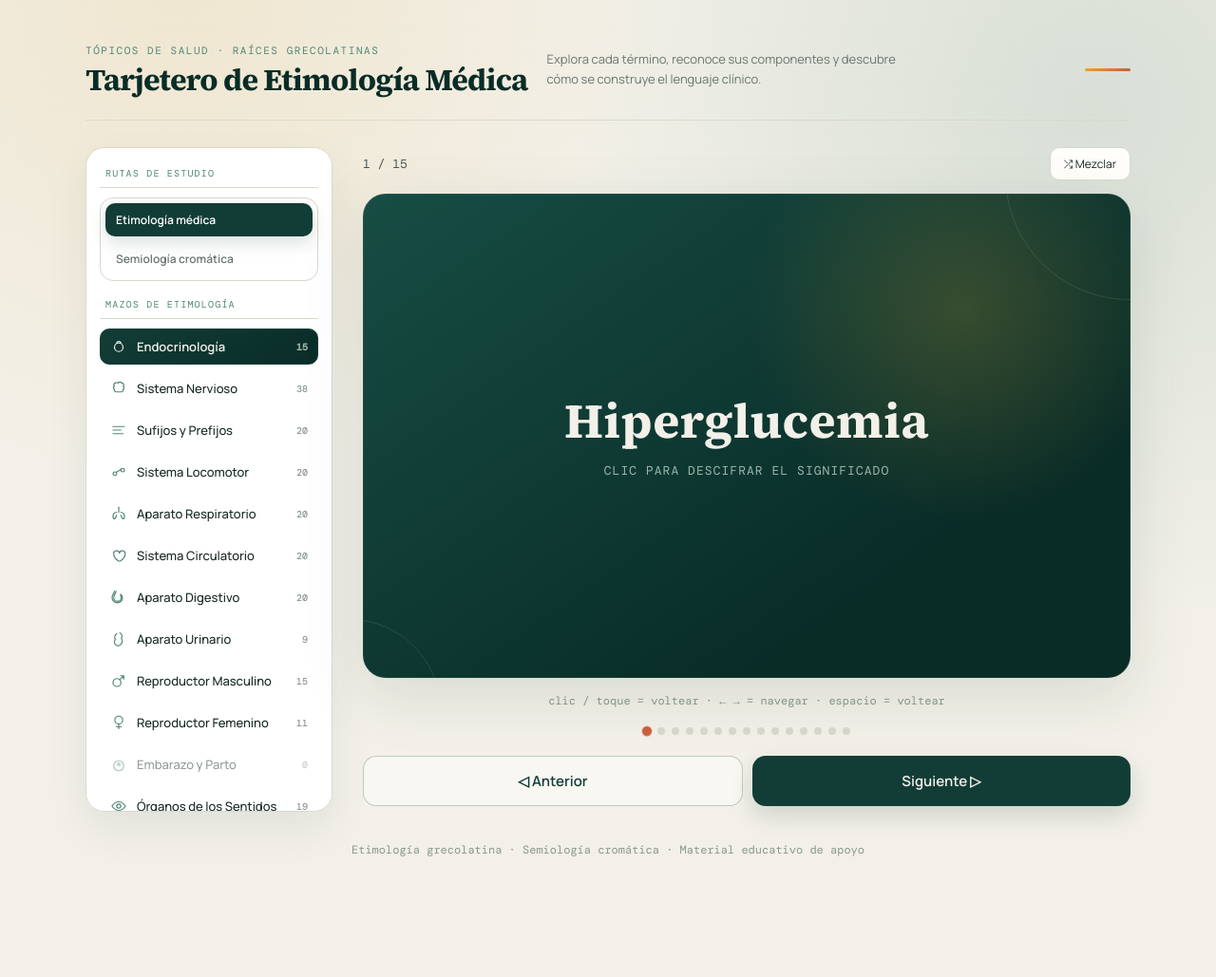
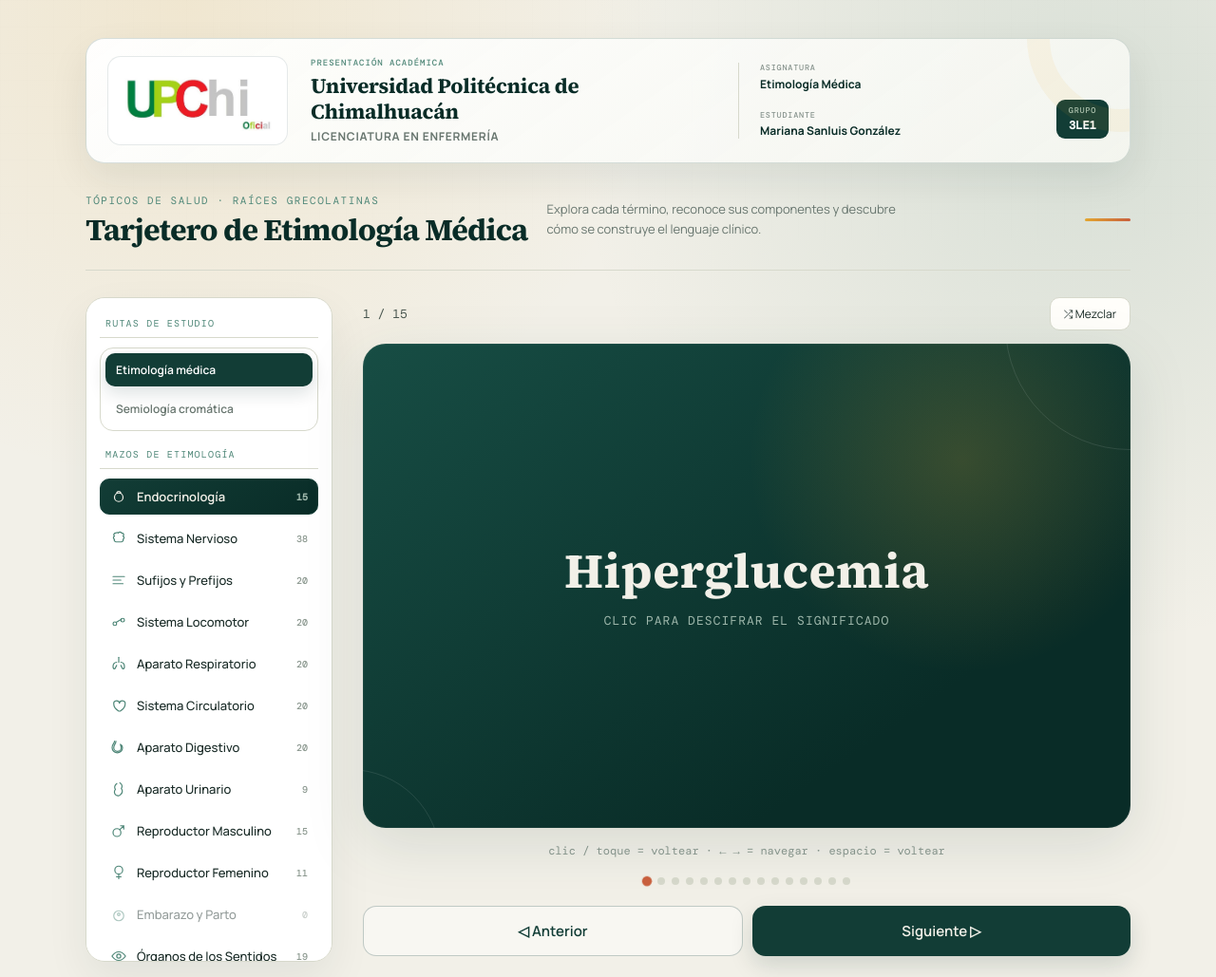
Before and after one commit to TarjeDigital/TarjeteroDigital, a plain HTML site: page index.html in a window 1280 px wide. Shown: the top 1029 px of the page at 95% size. Before the commit the page ends 963 px from the top, so only its background shows below. Drawn offline with nearby package versions, Linux system fonts and the light colour scheme.

Commit message:
Agregar logo e index actualizado

```diff
--- a/index.html
+++ b/index.html
@@ -439,8 +439,9 @@
       padding:0;
       display:grid;
       grid-template-columns:260px 1fr;
-      grid-template-rows:auto 1fr auto;
+      grid-template-rows:auto auto 1fr auto;
       grid-template-areas:
+        "institution institution"
         "header  header"
         "sidebar main"
         "footer  footer";
@@ -608,6 +609,98 @@
     mask-image:linear-gradient(to bottom,#000,transparent 75%);
   }
   button{ -webkit-tap-highlight-color:transparent; }
+  .institutional-banner{
+    position:relative;
+    overflow:hidden;
+    display:grid;
+    grid-template-columns:124px minmax(0,1fr);
+    gap:16px;
+    align-items:center;
+    margin-bottom:22px;
+    padding:16px;
+    border:1px solid rgba(18,61,54,.16);
+    border-radius:20px;
+    background:linear-gradient(145deg,rgba(255,255,255,.94),rgba(246,247,241,.88));
+    box-shadow:0 16px 40px rgba(9,44,39,.08);
+  }
+  .institutional-banner::after{
+    content:"";
+    position:absolute;
+    width:150px;
+    height:150px;
+    right:-90px;
+    top:-100px;
+    border-radius:50%;
+    border:24px solid rgba(227,166,47,.08);
+    pointer-events:none;
+  }
+  .institutional-logo{
+    display:grid;
+    place-items:center;
+    min-height:82px;
+    padding:10px;
+    border-radius:14px;
+    background:#fff;
+    border:1px solid rgba(18,61,54,.11);
+  }
+  .institutional-logo img{display:block;width:100%;height:auto;}
+  .institutional-copy{min-width:0;}
+  .institutional-kicker{
+    display:block;
+    margin-bottom:4px;
+    color:var(--sage);
+    font:500 9px/1.4 'DM Mono',monospace;
+    letter-spacing:.11em;
+    text-transform:uppercase;
+  }
+  .institutional-name{
+    margin:0;
+    color:var(--dark-2);
+    font:700 17px/1.22 'Source Serif 4',serif;
+    letter-spacing:-.01em;
+  }
+  .institutional-degree{
+    margin:4px 0 12px;
+    color:var(--muted);
+    font-size:11px;
+    font-weight:700;
+    letter-spacing:.06em;
+    text-transform:uppercase;
+  }
+  .student-card{
+    display:grid;
+    grid-template-columns:1fr auto;
+    gap:8px 14px;
+    align-items:end;
+    padding-top:11px;
+    border-top:1px solid var(--line);
+  }
+  .student-field{min-width:0;}
+  .student-field.subject{grid-column:1 / -1;}
+  .student-label{
+    display:block;
+    margin-bottom:2px;
+    color:#87938d;
+    font:500 8.5px/1.3 'DM Mono',monospace;
+    letter-spacing:.09em;
+    text-transform:uppercase;
+  }
+  .student-value{
+    display:block;
+    overflow-wrap:anywhere;
+    color:var(--dark-2);
+    font-size:12px;
+    font-weight:700;
+  }
+  .student-field.group{
+    min-width:55px;
+    padding:6px 9px;
+    border-radius:9px;
+    text-align:center;
+    background:var(--dark);
+  }
+  .student-field.group .student-label{color:#a9c5ba;}
+  .student-field.group .student-value{color:#fff;font-family:'DM Mono',monospace;}
   header{ position:relative; }
   header .eyebrow,.deck-hint,.meta-row,.flip-note,footer,.sidebar-title,.sidebar-count{
     font-family:'DM Mono',monospace;
@@ -783,12 +876,55 @@
     .header-copy{ margin:0;max-width:390px;font-size:13px; }
     .sidebar{ box-shadow:0 18px 45px rgba(9,44,39,.07); }
     .main-area > .mode-switch{ display:none; }
+    .institutional-banner{
+      grid-area:institution;
+      grid-template-columns:190px minmax(0,1fr) minmax(280px,390px);
+      gap:24px;
+      padding:18px 22px;
+      margin-bottom:26px;
+    }
+    .institutional-logo{min-height:94px;padding:13px 16px;}
+    .institutional-name{font-size:22px;}
+    .institutional-degree{margin-bottom:0;font-size:12px;}
+    .student-card{padding:0 0 0 22px;border-top:0;border-left:1px solid var(--line);}
+  }
+  @media (max-width:420px){
+    .institutional-banner{grid-template-columns:94px minmax(0,1fr);gap:12px;padding:13px;}
+    .institutional-logo{min-height:70px;padding:8px;}
+    .institutional-name{font-size:14px;}
+    .institutional-degree{font-size:9px;margin-bottom:9px;}
+    .student-card{grid-column:1 / -1;}
+    .student-value{font-size:11px;}
   }
 </style>
 </head>
 <body>
 
 <div class="app">
+  <section class="institutional-banner" aria-labelledby="institutionName">
+    <div class="institutional-logo">
+      <img src="logo-upchi.jpg" alt="Logotipo oficial de la Universidad Politécnica de Chimalhuacán">
+    </div>
+    <div class="institutional-copy">
+      <span class="institutional-kicker">Presentación académica</span>
+      <p class="institutional-name" id="institutionName">Universidad Politécnica de Chimalhuacán</p>
+      <p class="institutional-degree">Licenciatura en Enfermería</p>
+    </div>
+    <div class="student-card" aria-label="Datos académicos de la estudiante">
+      <div class="student-field subject">
+        <span class="student-label">Asignatura</span>
+        <span class="student-value">Etimología Médica</span>
+      </div>
+      <div class="student-field">
+        <span class="student-label">Estudiante</span>
+        <span class="student-value">Mariana Sanluis González</span>
+      </div>
+      <div class="student-field group">
+        <span class="student-label">Grupo</span>
+        <span class="student-value">3LE1</span>
+      </div>
+    </div>
+  </section>
   <header>
     <div>
       <span class="eyebrow" id="appEyebrow">Tópicos de Salud · Raíces Grecolatinas</span>
```
Also changed, not shown: logo-upchi.jpg (added).
